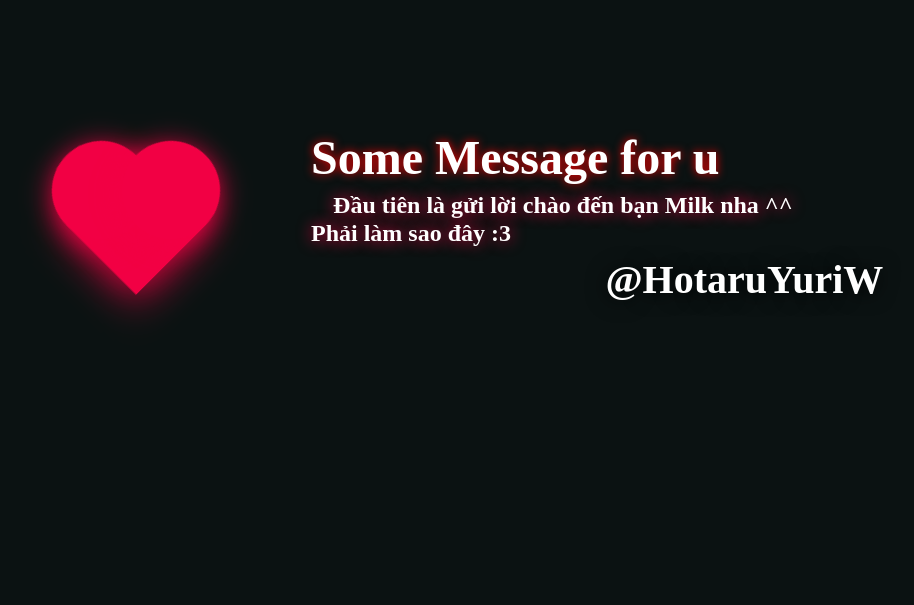
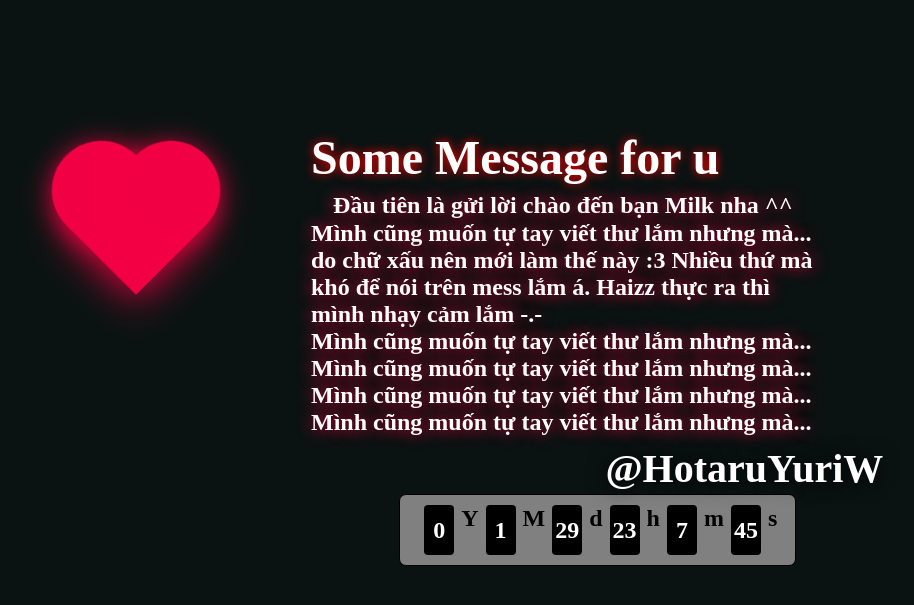
Before and after one commit to YTHzgamer/YTHzgamer.github.io, a PHP site: page /letter/love/index.html in a window 1280 px wide. Shown: the top 605 px of the page, without its empty margins (89-1003 px from the left). Run offline with PHP 8.4, Linux system fonts and the light colour scheme.

Commit message:
Add files via upload

```diff
--- a/letter/love/index.html
+++ b/letter/love/index.html
@@ -13,7 +13,14 @@
 	<div class="letter">
 		<span class="title">Some Message for u</span>
         <span class="ltext">ㅤĐầu tiên là gửi lời chào đến bạn Milk nha ^^</span>
-        <span class="ltext">Phải làm sao đây :3</span>
+        <span class="ltext">Mình cũng muốn tự tay viết thư lắm nhưng mà...</span>
+        <span class="ltext">do chữ xấu nên mới làm thế này :3 Nhiều thứ mà</span>
+        <span class="ltext">khó để nói trên mess lắm á. Haizz thực ra thì</span>
+        <span class="ltext">mình nhạy cảm lắm -.- </span>
+        <span class="ltext">Mình cũng muốn tự tay viết thư lắm nhưng mà...</span>
+        <span class="ltext">Mình cũng muốn tự tay viết thư lắm nhưng mà...</span>
+        <span class="ltext">Mình cũng muốn tự tay viết thư lắm nhưng mà...</span>
+        <span class="ltext">Mình cũng muốn tự tay viết thư lắm nhưng mà...</span>
 
     </div>
 
@@ -30,5 +37,6 @@
     </div> -->
     <div><span class="kyten">ㅤㅤㅤㅤㅤㅤㅤㅤ@HotaruYuriW</span>
     </div>
+    <div id="clock"></div>
     </footer>
 </html>
--- /dev/null
+++ b/letter/love/script.js
@@ -0,0 +1,35 @@
+function updateClock() {
+    var now = new Date();
+    var second = now.getSeconds();
+    var thoiDiemBatDau = new Date('2023-11-29T09:00:00');
+    var thoiDiemHienTai = new Date();
+    var soMiligiayDaTroiQua = thoiDiemHienTai - thoiDiemBatDau;
+    var soNamDaTroiQua = Math.floor(soMiligiayDaTroiQua / (1000 * 60 * 60 * 24 * 365.25));
+    var soThangDaTroiQua = Math.floor((soMiligiayDaTroiQua % (1000 * 60 * 60 * 24 * 365.25)) / (1000 * 60 * 60 * 24 * 30.4375));
+    var soNgayDaTroiQua = Math.floor((soMiligiayDaTroiQua % (1000 * 60 * 60 * 24 * 30.4375)) / (1000 * 60 * 60 * 24));
+    var soGioDaTroiQua = Math.floor((soMiligiayDaTroiQua % (1000 * 60 * 60 * 24)) / (1000 * 60 * 60));
+    var soPhutDaTroiQua = Math.floor((soMiligiayDaTroiQua % (1000 * 60 * 60)) / (1000 * 60));
+    var clockElement = document.getElementById("clock");
+    clockElement.innerHTML = `
+    <div class="flip-clock">${soNamDaTroiQua}</div>
+    <div class="time">Y</div>
+    <div class="flip-clock">${soThangDaTroiQua}</div>
+    <div class="time">M</div>
+    <div class="flip-clock">${soNgayDaTroiQua}</div>
+    <div class="time">d</div>
+    <div class="flip-clock">${soGioDaTroiQua}</div>
+    <div class="time">h</div>
+    <div class="flip-clock">${soPhutDaTroiQua}</div>
+    <div class="time">m</div>
+    <div class="flip-clock">${second}</div>
+    <div class="time">s</div>
+
+        `;
+
+        var flipClocks = document.getElementsByClassName("flip-clock");
+        for (var i = 0; i < flipClocks.length; i++) {
+            flipClocks[i].style.backgroundColor = 000000;
+        }
+    }
+
+    setInterval(updateClock, 1000);
--- a/letter/love/style.css
+++ b/letter/love/style.css
@@ -110,3 +110,40 @@ body{
     border: 1px solid #fff;
     border-radius: 5px;
 }
+#clock {
+    background-color: #808080;
+    border: 1px solid #000000;
+    border-radius: 7px;
+    width: 375px;
+    margin: 0 auto;
+    padding: 10px;
+    font-size: 24px;
+    display: flex;
+    flex-wrap: wrap;
+    justify-content: center;
+}
+.flip-clock {
+    display: inline-block;
+    margin: 0 7px;
+    width: 30px;
+    height: 50px;
+    background-color: #000000;
+    color: #ffffff;
+    line-height: 50px;
+    border-radius: 4px;
+    overflow: hidden;
+    transition: background-color 0.5s;
+    animation: flipOut 0.6s ease-in-out;
+    text-align: center
+}
+
+.flip-clock:hover {
+    background-color: #000000;
+    color: #808080;
+}
+.time {
+    color: #000000;
+    text-align: center;
+    justify-content: center;
+    text-justify: center;
+}
```
